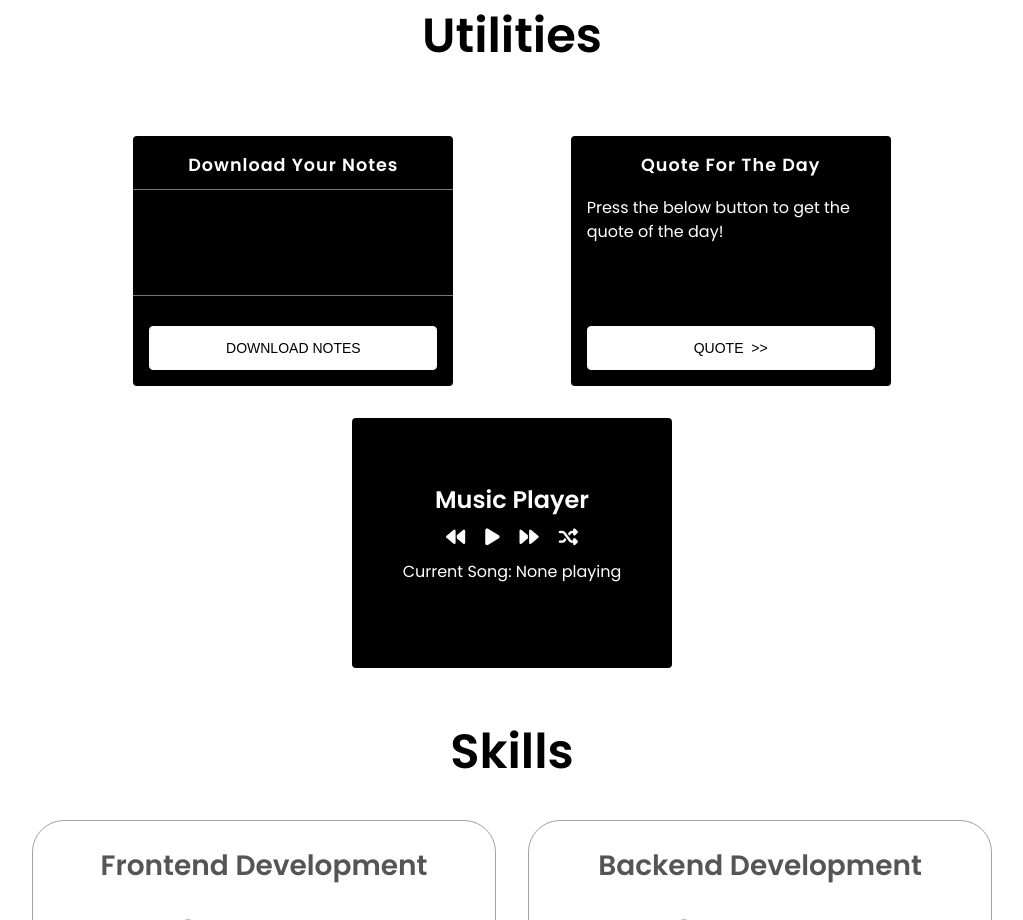
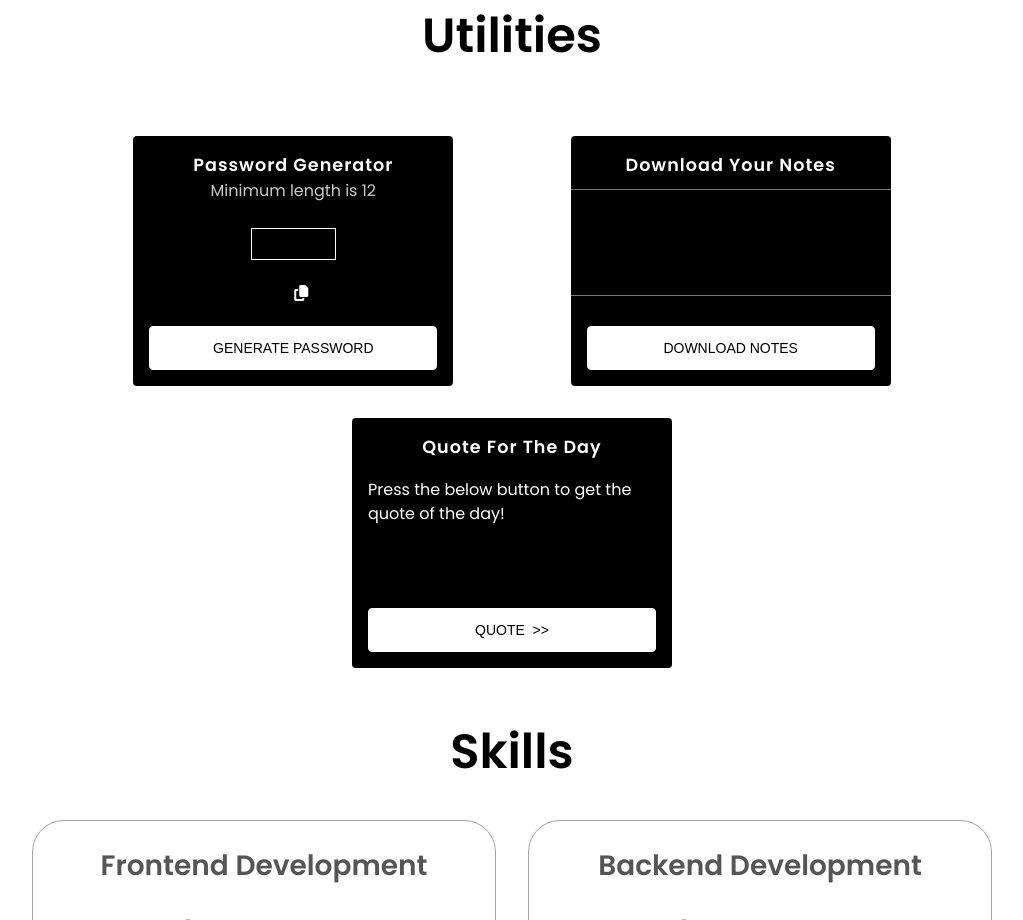
Before and after one commit to ThilakRamanie/Portfolio-ReactJS, a React (Vite) app: page / in a window 1280 px wide. Shown: the part 1689-2609 px from the top of the page, without its empty margins (128-1151 px from the left). Built offline with nearby package versions, Linux system fonts and the light colour scheme; no server answers.

Commit message:
Password-gen util

```diff
--- a/src/App.css
+++ b/src/App.css
@@ -40,6 +40,7 @@ html::-webkit-scrollbar {
   --icon-color: black;
   --timeline-text: green;
   --timeline-dot: limegreen;
+  --helper-text: #cacaca;
 }
 
 .dark-theme {
@@ -53,11 +54,12 @@ html::-webkit-scrollbar {
   --icon-color: white;
   --timeline-text: gold;
   --timeline-dot: rgb(255, 222, 37);
+  --helper-text: #333333;
 }
 
 * {
   background-color: var(--primary-bg-color);
-  transition: all 0.5s linear;
+  transition: all 0.3s linear;
 }
 
 p {
@@ -1189,11 +1191,58 @@ footer p {
   cursor: pointer;
   transition: background-color 0.3s ease;
   font-size: 1.2em;
-  background-color: var(--text-color) !important
-}
-#music-controls, #music-control button, #music-controls i, #music-controls svg{
   background-color: var(--text-color) !important;
 }
-#music-player h2, #music-player button, #music-player i, #music-player p{
+#music-controls,
+#music-control button,
+#music-controls i,
+#music-controls svg {
+  background-color: var(--text-color) !important;
+}
+#music-player h2,
+#music-player button,
+#music-player i,
+#music-player p {
   color: var(--primary-bg-color);
 }
+
+/* password-gen */
+.password-input {
+  background-color: inherit;
+  width: 100%;
+  height: 100%;
+  display: flex;
+  justify-content: center;
+  align-items: center;
+}
+
+.password-input input {
+  width: 25%;
+  padding: 2% 2%;
+  background-color: inherit;
+  border: 1px solid var(--primary-bg-color) !important;
+  color: var(--primary-bg-color);
+  text-align: center;
+  font-size: 1rem;
+}
+
+.password_helper {
+  color: var(--helper-text);
+  font-size: 1rem;
+}
+
+.password-result {
+  background-color: inherit;
+  width: auto;
+  display: flex;
+  flex-direction: row;
+  align-items: center;
+}
+
+.password-result p,
+.password-result i,
+.password-input svg {
+  background-color: var(--text-color);
+  color: var(--primary-bg-color);
+  margin: 0 0.5em;
+}
--- a/src/components/Utilities.jsx
+++ b/src/components/Utilities.jsx
@@ -1,18 +1,21 @@
 // import Img from "../assets/profile_img.webp";
 // import { MdWork, MdSchool } from "react-icons/md";
 
-import { useEffect, useState, useRef } from "react";
-let currentSongIndex = -1;
+import { useState } from "react";
+// let currentSongIndex = -1;
 const Utilities = () => {
   const [note, setNote] = useState("");
   const [quote, setQuote] = useState(
     "Press the below button to get the quote of the day!"
   );
-  const [song, setSong] = useState([]);
-  const [playlist, setPlaylist] = useState([]);
-  const audioPlayer = new Audio();
-  const [playing, setPlaying] = useState(false);
-  const [playingText, setPlayingText] = useState("None playing");
+  // const [song, setSong] = useState([]);
+  const [passwordNumber, setPasswordNumber] = useState(0);
+  const [password, setPassword] = useState("");
+  const [passwordHelper, setPasswordHelper] = useState("Minimum length is 12");
+  // const [playlist, setPlaylist] = useState([]);
+  // const audioPlayer = new Audio();
+  // const [playing, setPlaying] = useState(false);
+  // const [playingText, setPlayingText] = useState("None playing");
   const changeNote = (e) => {
     setNote(e.target.value);
     console.log(note);
@@ -38,69 +41,103 @@ const Utilities = () => {
       alert("Note should be at least 10 characters long.");
     }
   };
-  const fetchPlaylist = async () => {
-    const clientId = "b4ac466278f542e28f8deb3c3030c703";
-    const clientSecret = "ecd8d7bfea1d4da596b427f1b24e5b89";
-    const basicAuth = btoa(`${clientId}:${clientSecret}`);
-    const response = await fetch("https://accounts.spotify.com/api/token", {
-      method: "POST",
-      headers: {
-        Authorization: `Basic ${basicAuth}`,
-        "Content-Type": "application/x-www-form-urlencoded",
-      },
-      body: "grant_type=client_credentials",
-    });
-    const data = await response.json();
-    const accessToken = data.access_token;
-    const playlistResponse = await fetch(
-      "https://api.spotify.com/v1/playlists/6ZgP8m2OJnDiGC0xGt8y5g/tracks",
-      {
-        headers: {
-          Authorization: `Bearer ${accessToken}`,
-        },
-      }
-    );
-    const playlistData = await playlistResponse.json();
-    let playlist = playlistData.items
-      .map((item) => ({ url: item.track.preview_url, name: item.track.name }))
-      .filter((item) => item.url);
-    console.log(playlist);
-    setPlaylist(playlist);
-  };
-  const playSong = () => {
-    if (audioPlayer.paused) {
-      setPlaying(true);
-      audioPlayer.play();
+  // const fetchPlaylist = async () => {
+  //   const clientId = "b4ac466278f542e28f8deb3c3030c703";
+  //   const clientSecret = "ecd8d7bfea1d4da596b427f1b24e5b89";
+  //   const basicAuth = btoa(`${clientId}:${clientSecret}`);
+  //   const response = await fetch("https://accounts.spotify.com/api/token", {
+  //     method: "POST",
+  //     headers: {
+  //       Authorization: `Basic ${basicAuth}`,
+  //       "Content-Type": "application/x-www-form-urlencoded",
+  //     },
+  //     body: "grant_type=client_credentials",
+  //   });
+  //   const data = await response.json();
+  //   const accessToken = data.access_token;
+  //   const playlistResponse = await fetch(
+  //     "https://api.spotify.com/v1/playlists/6ZgP8m2OJnDiGC0xGt8y5g/tracks",
+  //     {
+  //       headers: {
+  //         Authorization: `Bearer ${accessToken}`,
+  //       },
+  //     }
+  //   );
+  //   const playlistData = await playlistResponse.json();
+  //   let playlist = playlistData.items
+  //     .map((item) => ({ url: item.track.preview_url, name: item.track.name }))
+  //     .filter((item) => item.url);
+  //   console.log(playlist);
+  //   setPlaylist(playlist);
+  // };
+  // const playSong = () => {
+  //   if (audioPlayer.paused) {
+  //     setPlaying(true);
+  //     audioPlayer.play();
+  //   } else {
+  //     setPlaying(false);
+  //     audioPlayer.pause();
+  //   }
+  // };
+  // function playSelectedSong() {
+  //   audioPlayer.src = playlist[currentSongIndex].url;
+  //   console.log("audio", audioPlayer);
+  //   audioPlayer.play();
+  // }
+
+  // function updateCurrentSong() {
+  //   setPlayingText(playlist[currentSongIndex].name);
+  // }
+  // const prevSong = () => {
+  //   if (playlist.length === 0) return;
+  //   currentSongIndex =
+  //     (currentSongIndex - 1 + playlist.length) % playlist.length;
+  //   updateCurrentSong();
+  //   playSelectedSong();
+  // };
+  // const playRandomSong = () => {
+  //   if (playlist.length === 0) return;
+  //   currentSongIndex = Math.floor(Math.random() * playlist.length);
+  //   updateCurrentSong();
+  //   playSelectedSong();
+  // };
+  const changePasswordHandler = (e) => {
+    if (+e.target.value > 24) {
+      setPasswordHelper("Maximum length is 24");
+    } else if (+e.target.value > 12) {
+      setPasswordNumber(e.target.value);
     } else {
-      setPlaying(false);
-      audioPlayer.pause();
+      setPasswordHelper("Minimum length is 12");
     }
   };
-  function playSelectedSong() {
-    audioPlayer.src = playlist[currentSongIndex].url;
-    console.log('audio',audioPlayer)
-    audioPlayer.play();
-  }
-
-  function updateCurrentSong() {
-    setPlayingText(playlist[currentSongIndex].name);
-  }
-  const prevSong = () => {
-    if (playlist.length === 0) return;
-    currentSongIndex =
-      (currentSongIndex - 1 + playlist.length) % playlist.length;
-    updateCurrentSong();
-    playSelectedSong();
+  const getPassword = () => {
+    const charset =
+      "abcdefghijklmnopqrstuvwxyzABCDEFGHIJKLMNOPQRSTUVWXYZ0123456789!@#$%^&*()_+-=";
+    let password = "";
+    console.log(passwordNumber);
+    if (+passwordNumber > 24) {
+      return;
+    }
+    if (+passwordNumber < 12) {
+      return;
+    }
+    for (let i = 0; i < passwordNumber; i++) {
+      const randomIndex = Math.floor(Math.random() * charset.length);
+      password += charset[randomIndex];
+    }
+    setPassword(password);
+    setPasswordHelper("Password generated successfully");
   };
-  const playRandomSong = () => {
-    if (playlist.length === 0) return;
-    currentSongIndex = Math.floor(Math.random() * playlist.length);
-    updateCurrentSong();
-    playSelectedSong();
+  const copyPassword = async () => {
+    if (password) {
+      await navigator.clipboard.writeText(password);
+    } else {
+      alert("Please enter a password length and generate one.");
+    }
   };
-  useEffect(() => {
-    fetchPlaylist();
-  }, []);
+  // useEffect(() => {
+  //   fetchPlaylist();
+  // }, []);
   return (
     <div>
       <section id="projects" className="utils-section">
@@ -108,6 +145,26 @@ const Utilities = () => {
         <h1 className="title">Utilities</h1>
         <div className="main">
           <ul className="cards">
+            <li className="cards_item item-util">
+              <div className="util_card">
+                <div className="utils_content quote">
+                  <h2 className="card_title">Password generator</h2>
+                  <p className="password_helper">{passwordHelper}</p>
+                  <div className="password-input">
+                    <input type="number" onChange={changePasswordHandler} />
+                    <h2 className="card_text"></h2>
+                  </div>
+                  <div className="password-result">
+                    <p>{password}</p>
+                    <i onClick={copyPassword} className="fa-solid fa-copy"></i>
+                  </div>
+                  <br />
+                  <button className="btn card_btn" onClick={getPassword}>
+                    Generate password
+                  </button>
+                </div>
+              </div>
+            </li>
             <li className="cards_item item-util">
               <div className="util_card">
                 <div className="utils_content">
@@ -137,38 +194,6 @@ const Utilities = () => {
                 </div>
               </div>
             </li>
-            <li className="cards_item item-util">
-              <div className="util_card">
-                <div className="utils_content music-card">
-                  <div className="utility" id="music-player">
-                    <h2>Music Player</h2>
-                    <div id="music-controls">
-                      <button id="prev-song-btn" className="buttonmusic">
-                        <i className="fas fa-backward"></i>
-                      </button>
-                      <button id="play-song-btn" className="buttonmusic" onClick={playSong}>
-                        {!playing ? (
-                          <i className="fas fa-play"></i>
-                        ) : (
-                          <i className="fas fa-pause"></i>
-                        )}
-                      </button>
-                      <button id="next-song-btn" className="buttonmusic">
-                        <i className="fas fa-forward"></i>
-                      </button>
-                      <button
-                        id="play-random-song-btn"
-                        className="buttonmusic"
-                        onClick={playRandomSong}
-                      >
-                        <i className="fas fa-random"></i>
-                      </button>
-                    </div>
-                    <p id="current-song">Current Song: {playingText}</p>
-                  </div>
-                </div>
-              </div>
-            </li>
           </ul>
         </div>
       </section>
```
